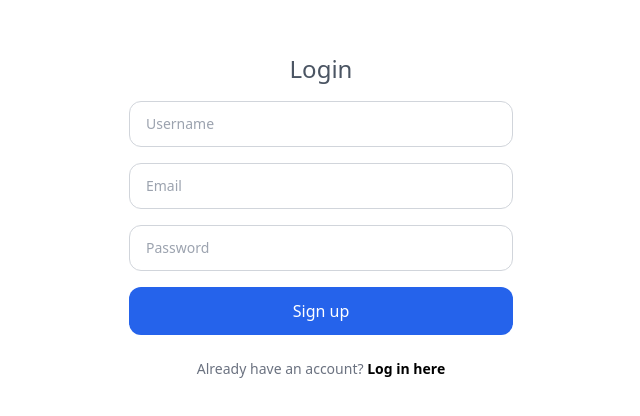
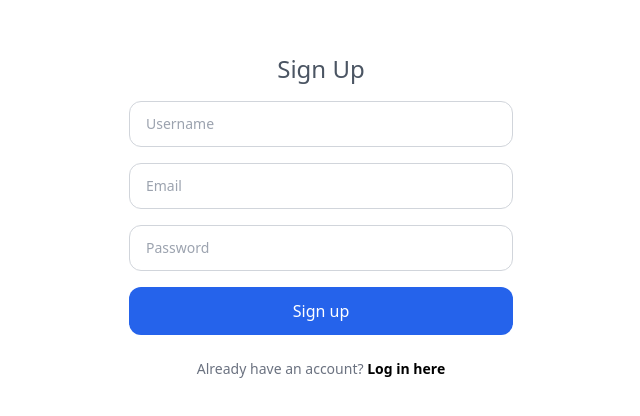
Before and after one commit to journly/journly-app, a React (Vite) app in the folder client/: page /register in a window 1280 px wide. Shown: the part 184-600 px from the top of the page, without its empty margins (319-959 px from the left). Built offline with nearby package versions, Linux system fonts and the light colour scheme; no server answers.

Commit message:
fixed minor issues with register and login screens

```diff
--- a/client/src/pages/LoginPage.tsx
+++ b/client/src/pages/LoginPage.tsx
@@ -53,7 +53,7 @@ export default function LoginPage() {
 
           <div className="text-center text-sm text-gray-500 pt-2">
             Don’t have an account?{' '}
-            <a href="/register" className="font-semibold text-black hover:underline">
+            <a onClick={() => navigate('/register')} className="font-semibold text-black hover:underline">
               Create a one here
             </a>
           </div>
--- a/client/src/pages/RegisterPage.tsx
+++ b/client/src/pages/RegisterPage.tsx
@@ -29,7 +29,7 @@ export default function RegisterPage() {
     <div>
       <div className="min-h-screen flex flex-col justify-center items-center px-4">
         <form onSubmit={handleSubmit} className="w-full max-w-sm space-y-4">
-          <h2 className="text-center text-gray-600 text-2xl font-medium">Login</h2>
+          <h2 className="text-center text-gray-600 text-2xl font-medium">Sign Up</h2>
 
           <input
             type="text"
@@ -67,7 +67,7 @@ export default function RegisterPage() {
 
           <div className="text-center text-sm text-gray-500 pt-2">
             Already have an account?{' '}
-            <a href="/register" className="font-semibold text-black hover:underline">
+            <a onClick={() => navigate('/login')} className="font-semibold text-black hover:underline">
               Log in here
             </a>
           </div>
```
